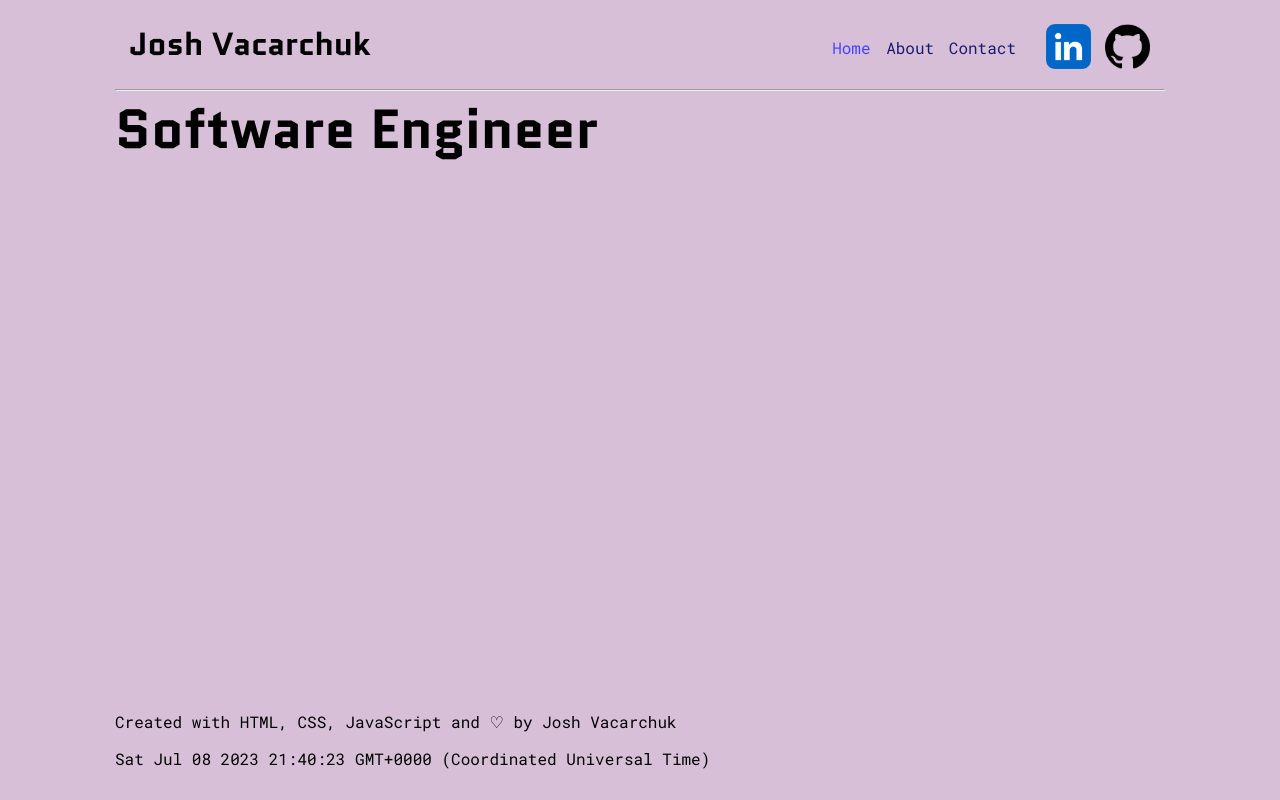
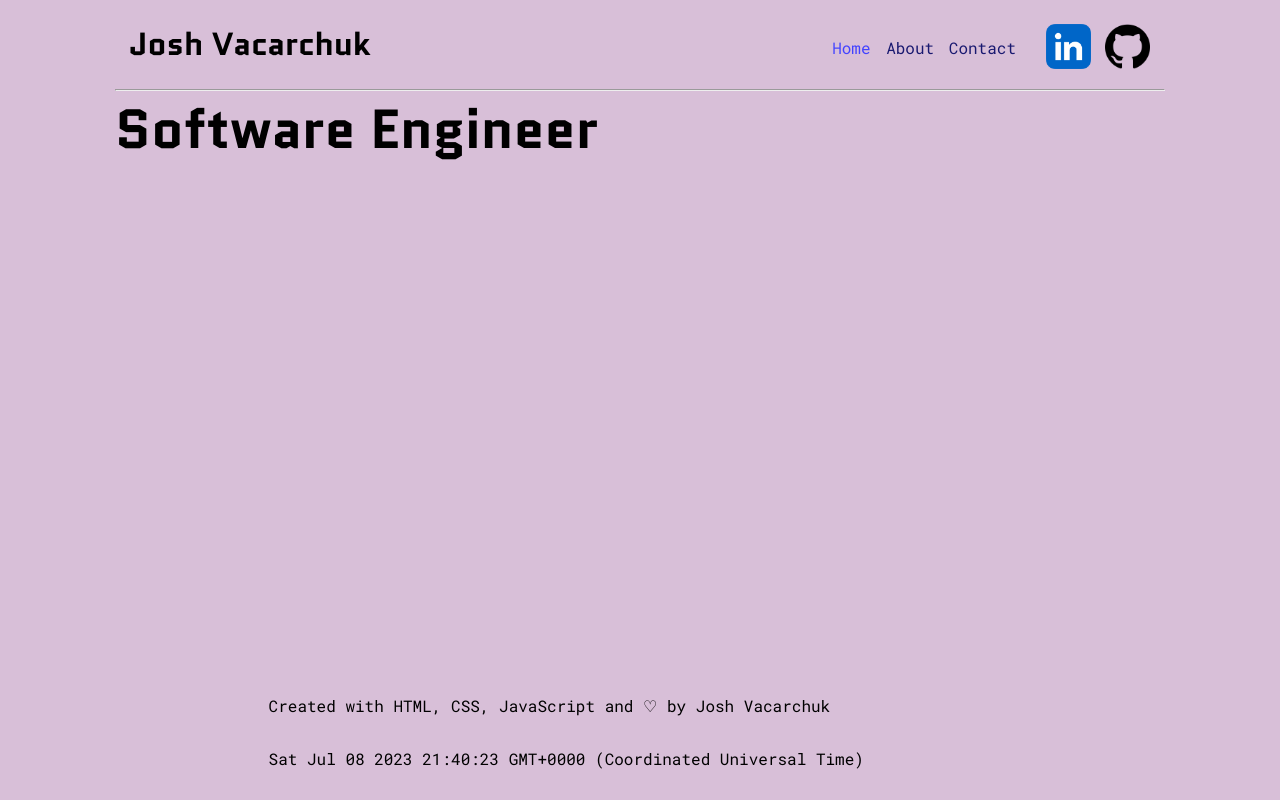
Before and after one commit to jv699/personalWebsite, a plain HTML site: page index.html in a window 1280 px wide. Drawn offline with Linux system fonts and the light colour scheme; a web font is replaced by a local one.

Commit message:
continuing work on footer

```diff
--- a/index.css
+++ b/index.css
@@ -34,6 +34,7 @@ p {
 footer {
     position: absolute;
     bottom: 15px;
+    margin-left: 12%;
 }
 
 /* CLASSES */
@@ -52,6 +53,10 @@ footer {
 
 .headerLinks:hover {
     color:rgb(67, 67, 255);
+}
+
+.footerText {
+    float: left;
 }
 
 /* IDs */
--- a/index.html
+++ b/index.html
@@ -34,10 +34,8 @@
 
     <footer>
         <!-- <hr> -->
-        <div id="footerText">
-            <p id="footername">Created with HTML, CSS, JavaScript and ♡ by Josh Vacarchuk</p>
-            <p id="footerDate"></p>
-        </div>
+        <div class="footerText"><p id="footername">Created with HTML, CSS, JavaScript and ♡ by Josh Vacarchuk</p></div>
+        <div class="footerText"><p id="footerDate"></p></div>
     </footer>
 
     <script src="index.js"></script>
```
